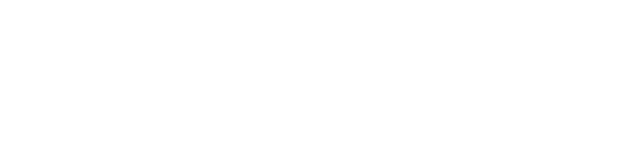
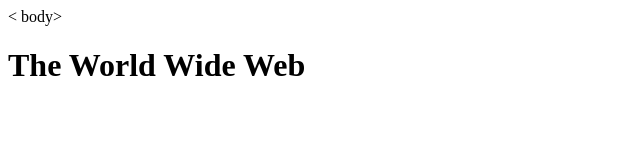
Before and after one commit to OaitseTiisetso/HelloWorld, a plain HTML site: page Index.HTML in a window 1280 px wide. Shown: the whole page, without its empty margins (0-640 px from the left). Drawn offline with Linux system fonts and the light colour scheme.

Commit message:
Update Index.HTML

```diff
--- a/Index.HTML
+++ b/Index.HTML
@@ -2,4 +2,8 @@
 <HTML>
 <HEAD>
 <TITLE>Web Activity 1</title>
-<HEAD>
+</HEAD>
+< body>
+<h1>The World Wide Web </h1>
+</body>
+</HTML>
```
